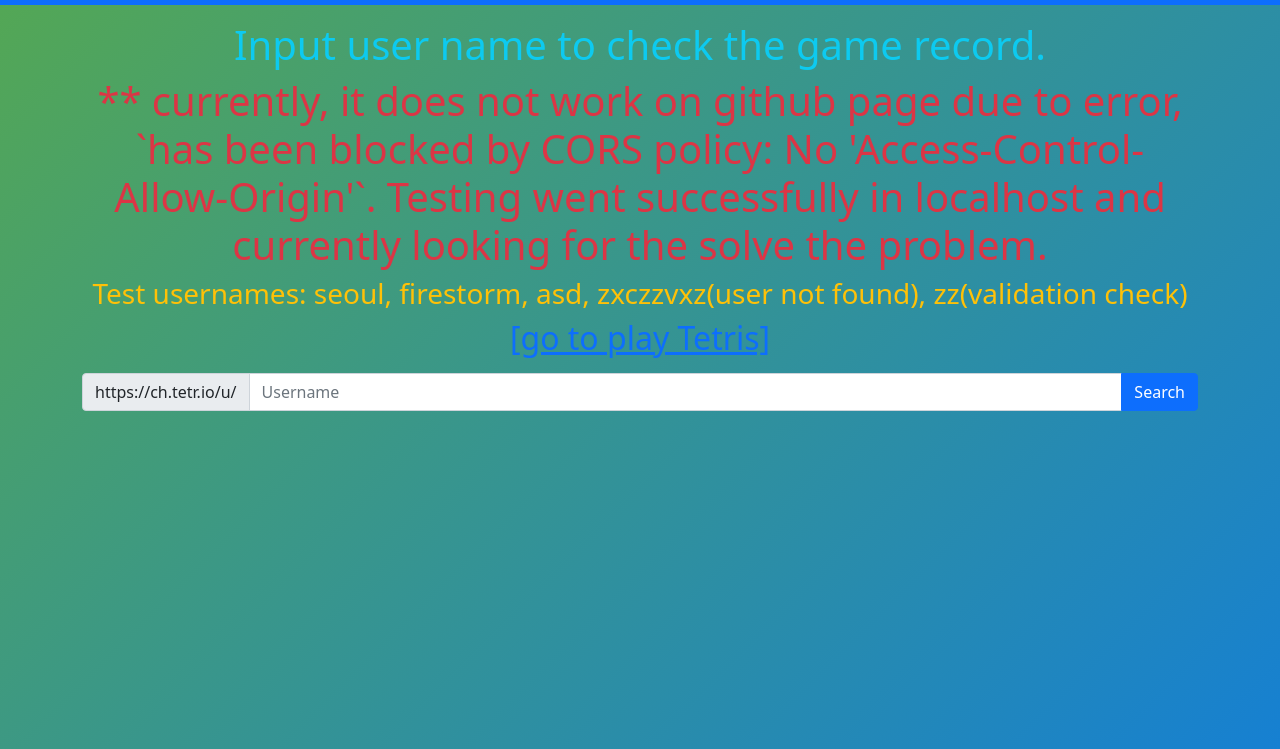
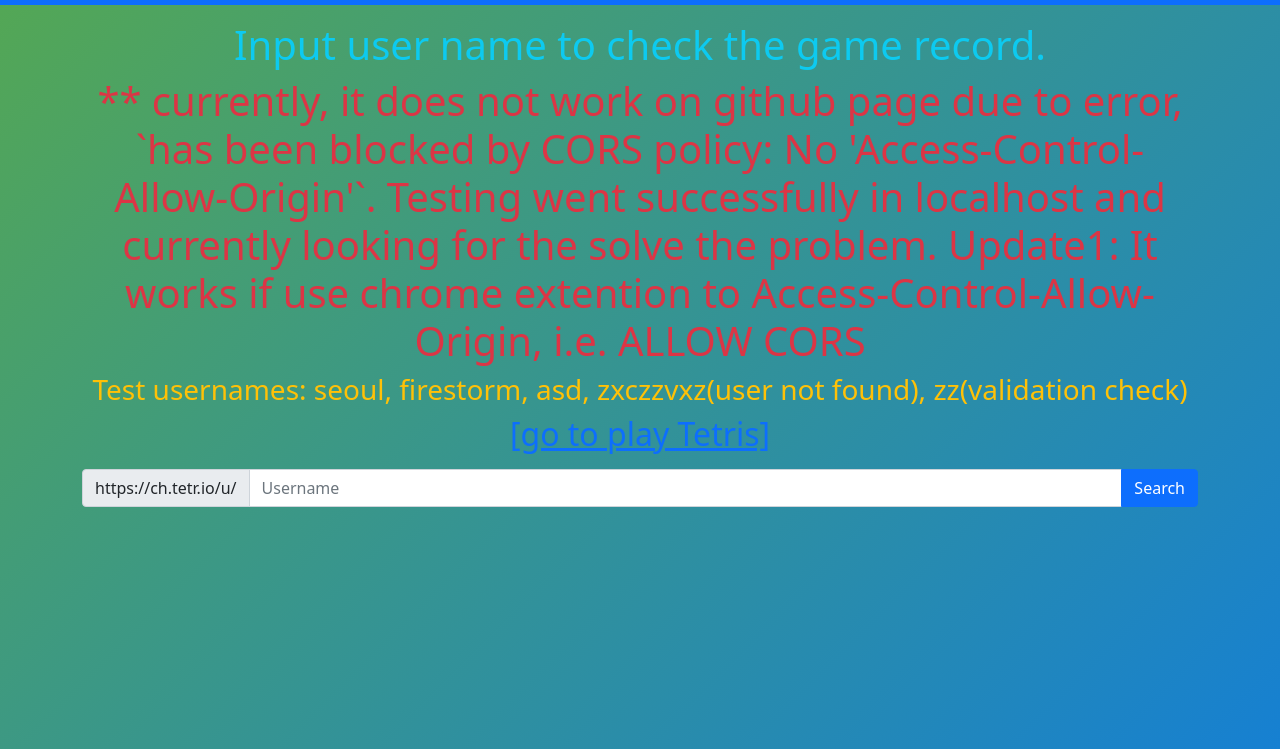
Before and after one commit to taejupark1/taejupark1.github.io, a plain HTML site: page pages/tetrio.html in a window 1280 px wide. Shown: the part 51-800 px from the top of the page. Drawn offline with nearby package versions, Linux system fonts and the light colour scheme.

Commit message:
added image and update readme

```diff
--- a/pages/tetrio.html
+++ b/pages/tetrio.html
@@ -46,7 +46,8 @@
         <!-- header -->
         <h1 class="text-info">Input user name to check the game record.</h1>
         <h1 class="text-danger">** currently, it does not work on github page due to error, `has been blocked by CORS policy: No 'Access-Control-Allow-Origin'`.
-          Testing went successfully in localhost and currently looking for the solve the problem.</h1>
+          Testing went successfully in localhost and currently looking for the solve the problem.
+        Update1: It works if use chrome extention to Access-Control-Allow-Origin, i.e. ALLOW CORS</h1>
         <h3 class="text-warning">Test usernames: seoul, firestorm, asd, zxczzvxz(user not found), zz(validation check)</h3>
         <!-- tetrio link -->
         <h2 class="mb-3"><a href="https://tetr.io/">[go to play Tetris]</a></h2>
```
Also changed, not shown: img/foundUser.png (added), img/notFoundUser.png (added), img/validationError.png (added), 1 other file.
